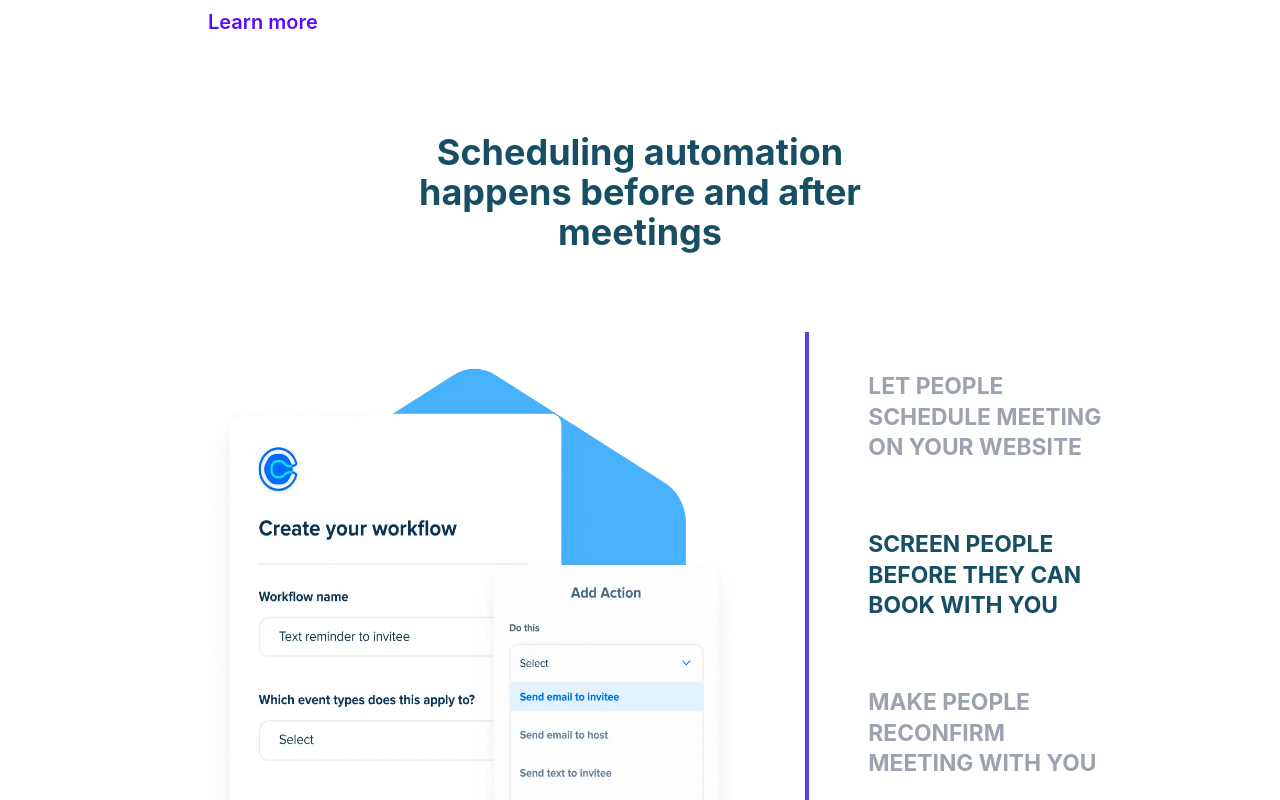
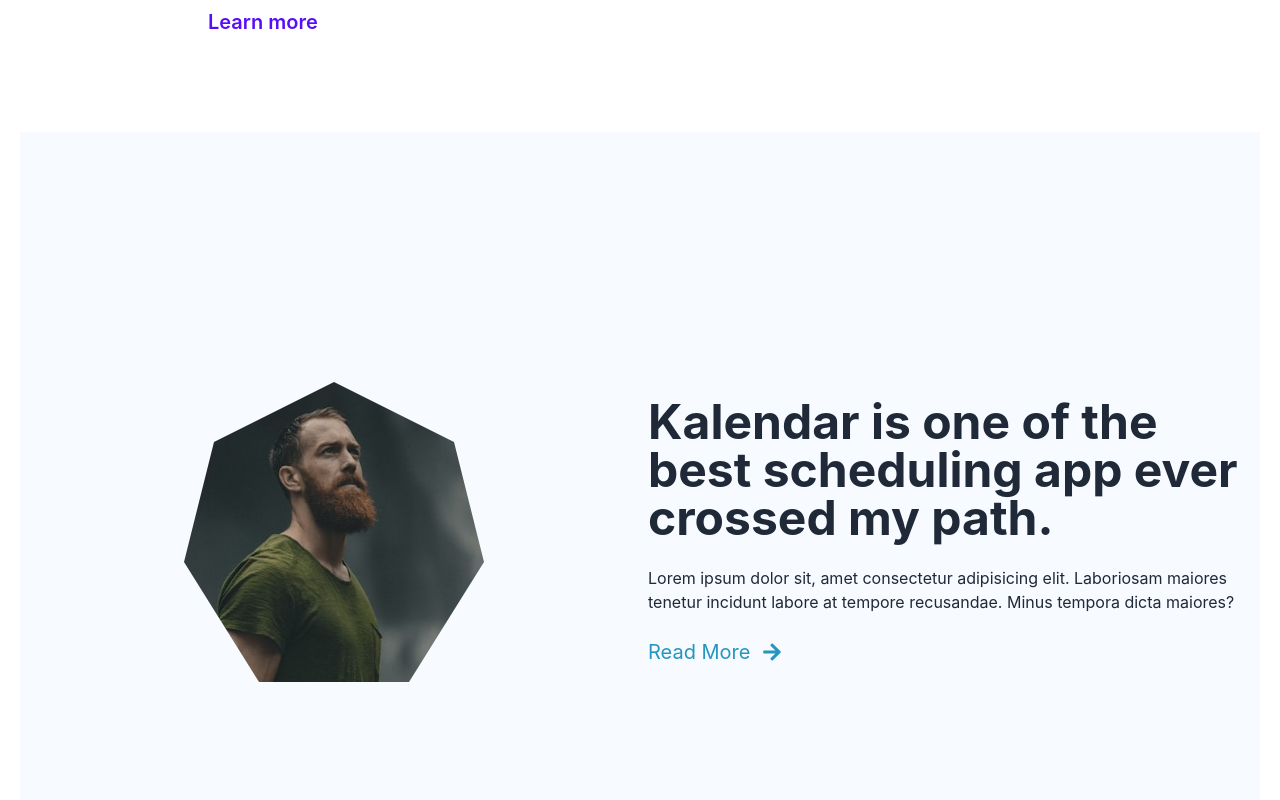
Before and after one commit to Amran-H/Kalender, a React (Create React App) app: page / in a window 1280 px wide. Shown: the part 680-1480 px from the top of the page. Built offline with nearby package versions, Linux system fonts and the light colour scheme.

Commit message:
first commit and review added

```diff
--- a/package.json
+++ b/package.json
@@ -10,6 +10,7 @@
     "daisyui": "^2.46.1",
     "react": "^18.2.0",
     "react-dom": "^18.2.0",
+    "react-icons": "^4.7.1",
     "react-router-dom": "^6.6.2",
     "react-scripts": "5.0.1",
     "web-vitals": "^2.1.4"
--- a/src/Pages/Home/Home/Home.js
+++ b/src/Pages/Home/Home/Home.js
@@ -1,12 +1,14 @@
 import React from "react";
 import Conduct from "../Conduct/Conduct";
 import Integrations from "../Integrations/Integrations";
+import Reviews from "../Reviews/Reviews";
 import Happens from "./../Happens/Happens";
 
 const Home = () => {
   return (
     <div>
       <Conduct />
+      <Reviews />
       <Happens />
       <Integrations />
     </div>
--- /dev/null
+++ b/src/Pages/Home/Reviews/Reviews.js
@@ -0,0 +1,22 @@
+import React from 'react';
+import img from "../../../images/review.jpg"
+import { FaArrowRight } from "react-icons/fa";
+
+const Reviews = () => {
+    return (
+        <div className="hero bg-[#f7faff]">
+            <div className="hero-content md:h-screen flex-col lg:flex-row">
+                <div className='md:w-1/2 grid place-content-center'>
+                    <img src={img} style={{ clipPath: "polygon(50% 0%, 90% 20%, 100% 60%, 75% 100%, 25% 100%, 0% 60%, 10% 20%)" }} className="h-[300px] w-[300px] shadow-2xl" />
+                </div>
+                <div className='md:w-1/2'>
+                    <h1 className="text-3xl md:text-5xl font-bold">Kalendar is one of the best scheduling app ever crossed my path.</h1>
+                    <p className="py-6">Lorem ipsum dolor sit, amet consectetur adipisicing elit. Laboriosam maiores tenetur incidunt labore at tempore recusandae. Minus tempora dicta maiores?</p>
+                    <p className='text-[#2596be] flex items-center gap-3 text-xl p-0'>Read More <FaArrowRight /></p>
+                </div>
+            </div>
+        </div>
+    );
+};
+
+export default Reviews;
```
Also changed, not shown: src/images/review.jpg (added), 1 other file (tests, documents, lock files or other folders).
